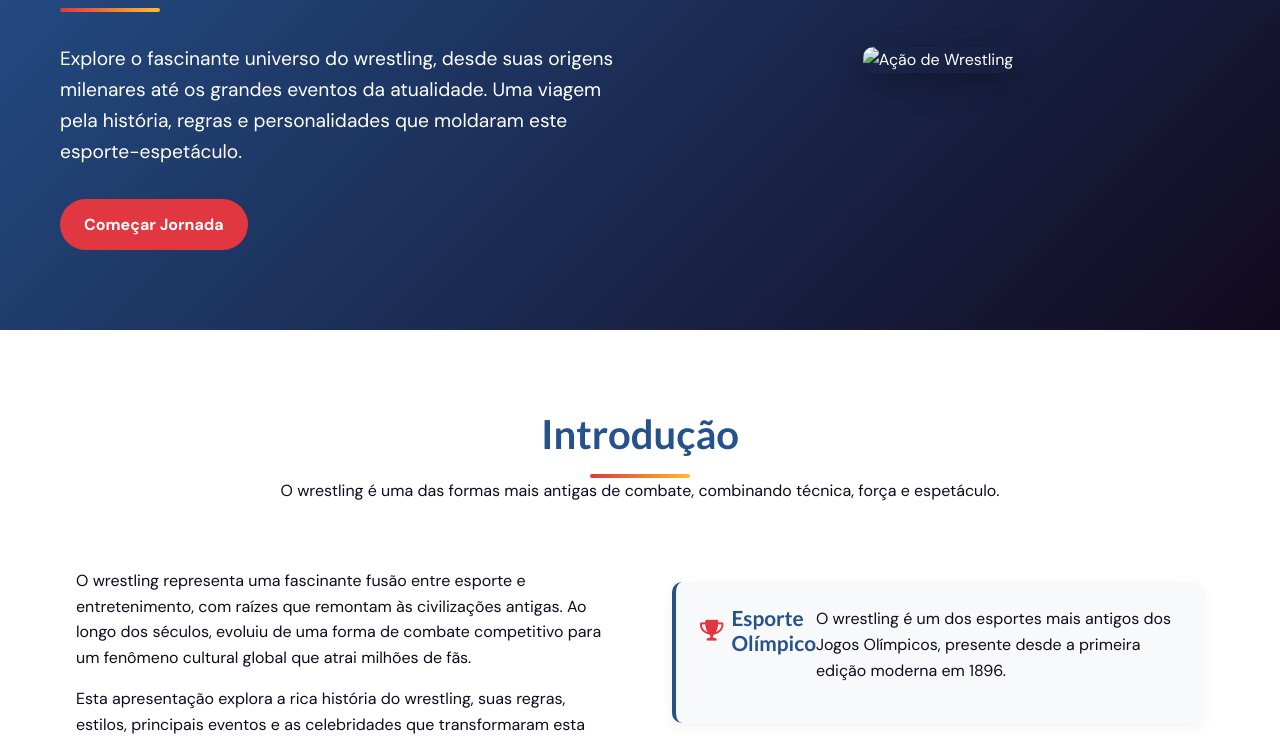
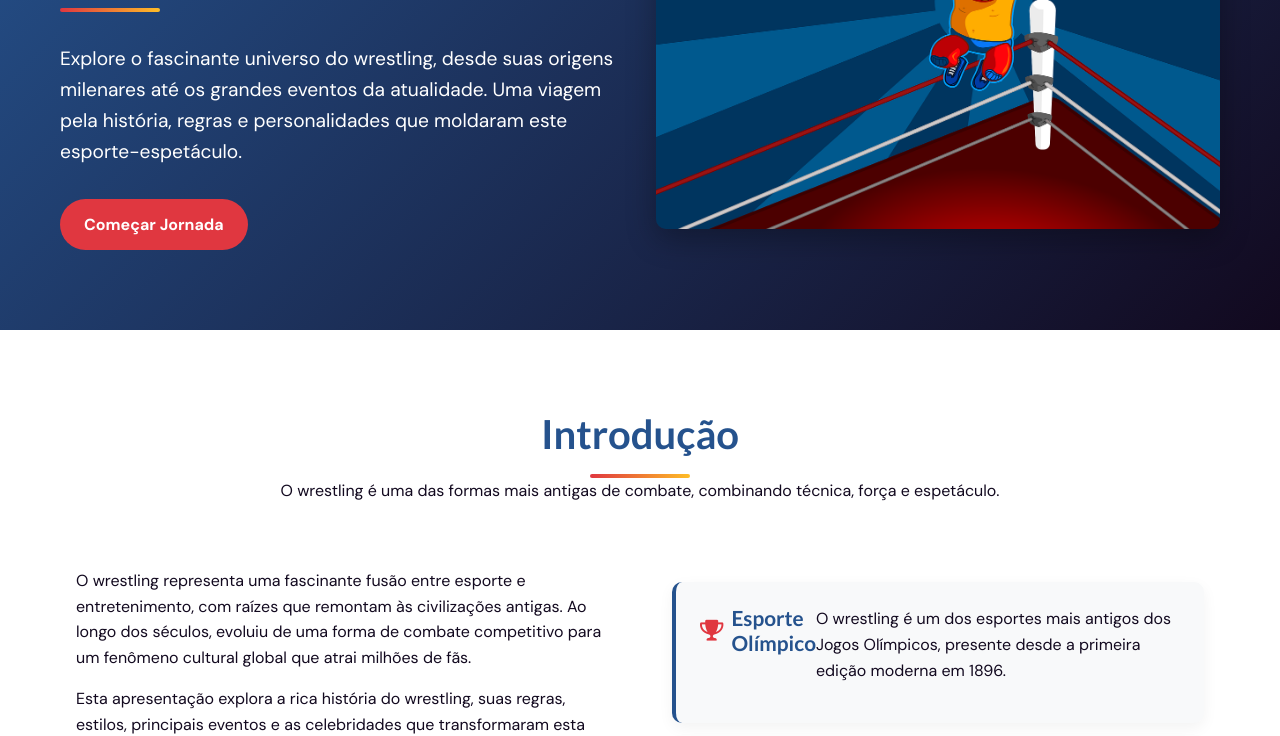
Before and after one commit to Jpo81/wrestling, a plain HTML site: page index.html in a window 1280 px wide. Shown: the part 294-1030 px from the top of the page. Drawn offline with Linux system fonts and the light colour scheme.

Commit message:
Update index.html

```diff
--- a/index.html
+++ b/index.html
@@ -44,7 +44,7 @@
                 <a href="#origem" class="btn-primary">Começar Jornada</a>
             </div>
             <div class="hero-image">
-                <img src="images/wrestling_action.jpg" alt="Ação de Wrestling" id="hero-img">
+                <img src="images/wrestler_cartoon.png" alt="Ação de Wrestling" id="hero-img">
             </div>
         </div>
     </section>
```
